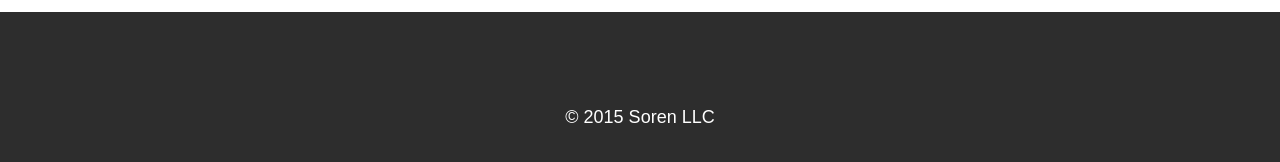
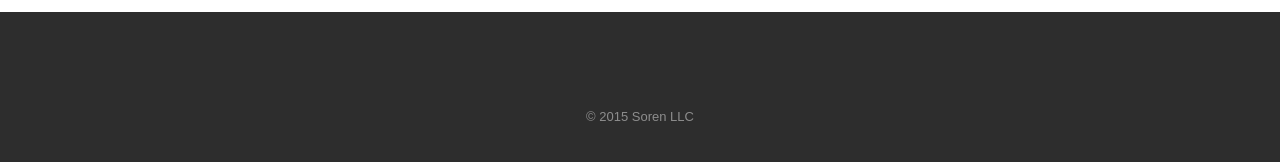
Before and after one commit to sorentwo/soren-website, a Jekyll site: the page built from index.html, in a window 1280 px wide and 900 px high, scrolled down 2375 px. Shown: the part 689-851 px from the top of the window. Built offline with Jekyll 4.4.1, drawn with Linux system fonts in a browser that asks for light colours; Markdown is read by kramdown in place of the engine named in the settings; comment, search, counter and statistics services are not loaded.

Commit message:
Overflow and sizing fixes for the footer

```diff
--- a/_sass/_footer.scss
+++ b/_sass/_footer.scss
@@ -8,6 +8,15 @@
   @media (max-width: 320px) {
     padding: line-units(2) 0;
   }
+
+  > .wrapper {
+    overflow: visible;
+  }
+}
+
+.contact-here {
+  color: $color-light;
+  font-size: $font-size-small;
 }
 
 .contact-there a {
@@ -23,10 +32,10 @@
   &:last-child {
     margin-right: 0;
   }
-}
 
-.contact-here a:hover, .contact-there a:hover {
-  color: $color-light;
+  &:hover {
+    color: $color-light;
+  }
 }
 
 .contact-there span {
```
